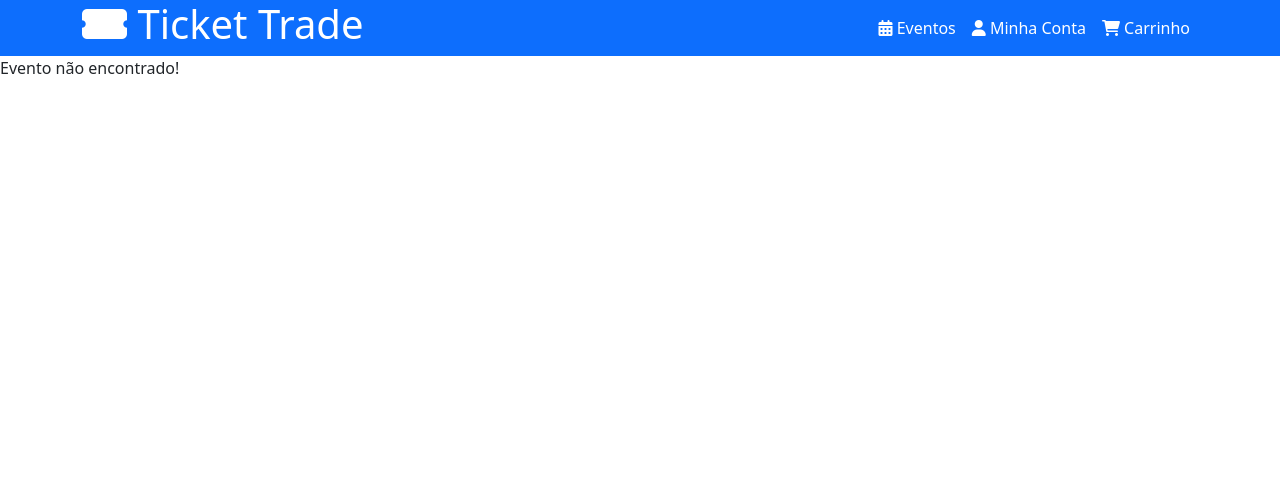
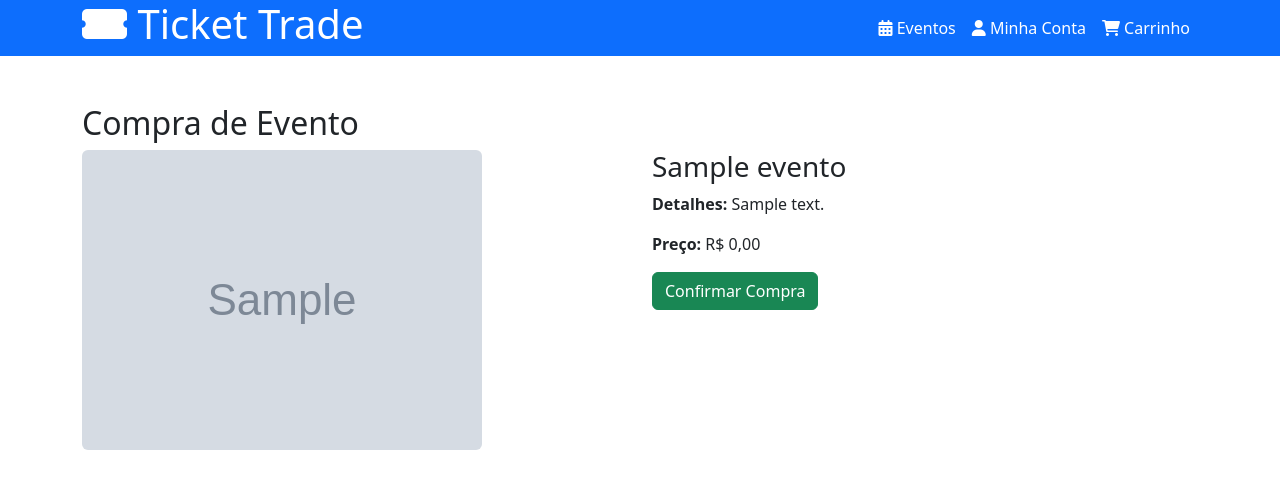
Before and after one commit to Ticket-Trade/Projeto, a PHP site: page /comprar.php?id=1 in a window 1280 px wide. Shown: the top 489 px of the page. Run offline with PHP 8.4, Linux system fonts and the light colour scheme; tables that the repository leaves empty or names only in its code hold one stand-in row (values such as "Sample post"); grey boxes marked "Sample" are stand-in pictures.

Commit message:
Produto sendo produzido dinâmicamente

```diff
--- a/Views/comprar.php
+++ b/Views/comprar.php
@@ -4,11 +4,9 @@ require_once 'header.php';
 $eventoDAO = new EventoDAO($pdo);
 
 $id_evento = $_GET['id'] ?? null;
-$evento = $eventoDAO->buscarEvento(new Usuario($id_evento));
+$evento = $eventoDAO->buscarEvento(new Usuario($id_evento))[0];
 
-if ($id_evento && isset($eventos[$id_evento])) {
-    $evento = $eventos[$id_evento];
-} else {
+if (!($id_evento && !empty($evento))) {
     echo "Evento não encontrado!";
     exit;
 }
@@ -30,14 +28,14 @@ if ($id_evento && isset($eventos[$id_evento])) {
     <div class="row">
         <!-- Coluna para a imagem do evento -->
         <div class="col-md-6">
-            <img src="<?php echo $evento['imagem_evento']; ?>" class="img-fluid rounded" alt="<?php echo $evento['nome_evento']; ?>">
+            <img src="<?php echo $evento->imagem; ?>" class="img-fluid rounded" alt="<?php echo $evento->nome; ?>">
         </div>
 
         <!-- Coluna para os detalhes e botão de compra -->
         <div class="col-md-6">
-            <h3><?php echo $evento['nome_evento']; ?></h3>
-            <p><strong>Detalhes:</strong> <?php echo $evento['descricao_evento']; ?></p>
-            <p><strong>Preço:</strong> R$ <?php echo number_format($evento['preco_evento'], 2, ',', '.'); ?></p>
+            <h3><?php echo $evento->nome; ?></h3>
+            <p><strong>Detalhes:</strong> <?php echo $evento->descricao; ?></p>
+            <p><strong>Preço:</strong> R$ <?php echo number_format($evento->preco, 2, ',', '.'); ?></p>
             <a href="confirmar_compra.php?id=<?php echo $id_evento; ?>" class="btn btn-success">Confirmar Compra</a>
         </div>
     </div>
--- a/Views/header.php
+++ b/Views/header.php
@@ -35,7 +35,7 @@ require_once '../Models/DAOs/autorizacao.dao.php';
         <div class="row align-items-center">
             <!-- Logo -->
             <div class="col-md-4">
-                <a href="/" class="text-white text-decoration-none">
+                <a href="index.php" class="text-white text-decoration-none">
                     <h1><i class="fas fa-ticket-alt"></i> Ticket Trade</h1>
                 </a>
             </div>
@@ -49,13 +49,13 @@ require_once '../Models/DAOs/autorizacao.dao.php';
                     <div class="collapse navbar-collapse" id="navbarNav">
                         <ul class="navbar-nav ms-auto">
                             <li class="nav-item">
-                                <a class="nav-link text-white" href="/eventos"><i class="fas fa-calendar-alt"></i> Eventos</a>
+                                <a class="nav-link text-white" href="#"><i class="fas fa-calendar-alt"></i> Eventos</a>
                             </li>
                             <li class="nav-item">
-                                <a class="nav-link text-white" href="/minha-conta"><i class="fas fa-user"></i> Minha Conta</a>
+                                <a class="nav-link text-white" href="#"><i class="fas fa-user"></i> Minha Conta</a>
                             </li>
                             <li class="nav-item">
-                                <a class="nav-link text-white" href="/carrinho"><i class="fas fa-shopping-cart"></i> Carrinho</a>
+                                <a class="nav-link text-white" href="#"><i class="fas fa-shopping-cart"></i> Carrinho</a>
                             </li>
                         </ul>
                     </div>
```
